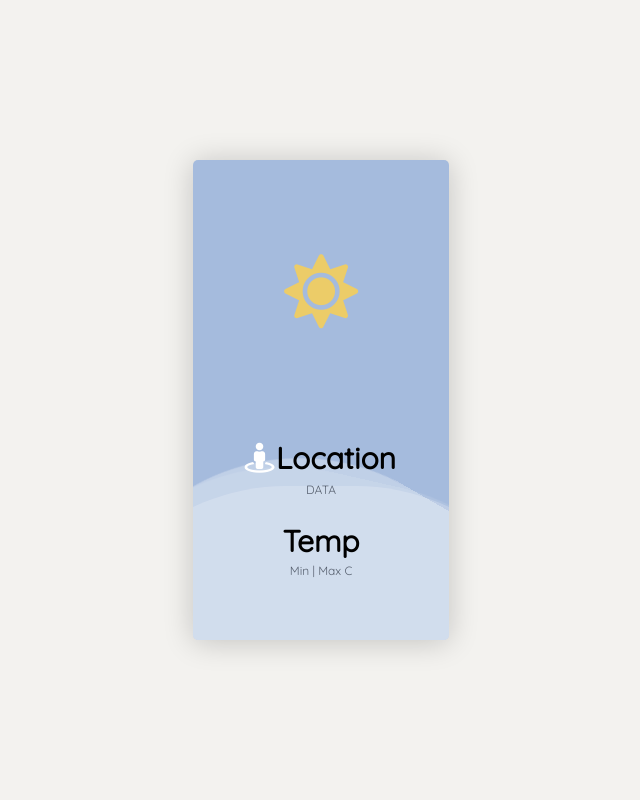
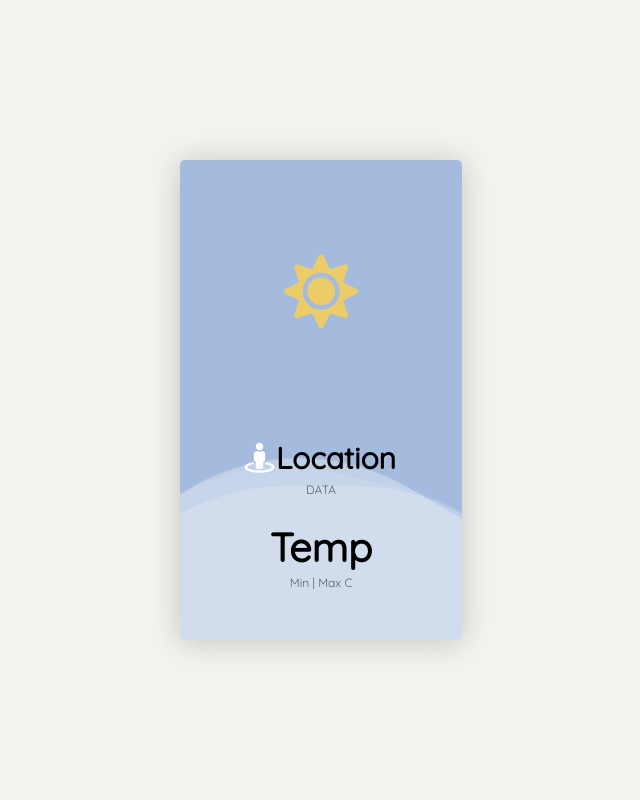
Before and after one commit to faiza203/Weather-App, a website: page index.html in a window 1280 px wide. Shown: the whole page, without its empty margins (319-959 px from the left). Drawn offline with Linux system fonts and the light colour scheme.

Commit message:
Run command "npm init"

```diff
--- a/style.css
+++ b/style.css
@@ -25,7 +25,7 @@ html {
 }
 
 .box {
-    width: 20vw;
+    width: 22vw;
     height: 60vh;
     border-radius: 0.5rem;
     box-shadow: 0 0.2rem 3rem rgba(0, 0, 0, 0.2);
@@ -130,7 +130,7 @@ html {
 .temp {
     margin-top: 2.5rem;
     text-align: center;
-    font-size: 3rem;
+    font-size: 4rem;
 }
 
 .tempmin_max {
```
Also changed, not shown: index.html (+1 -1 lines), package.json (added, +19 -0 lines).
